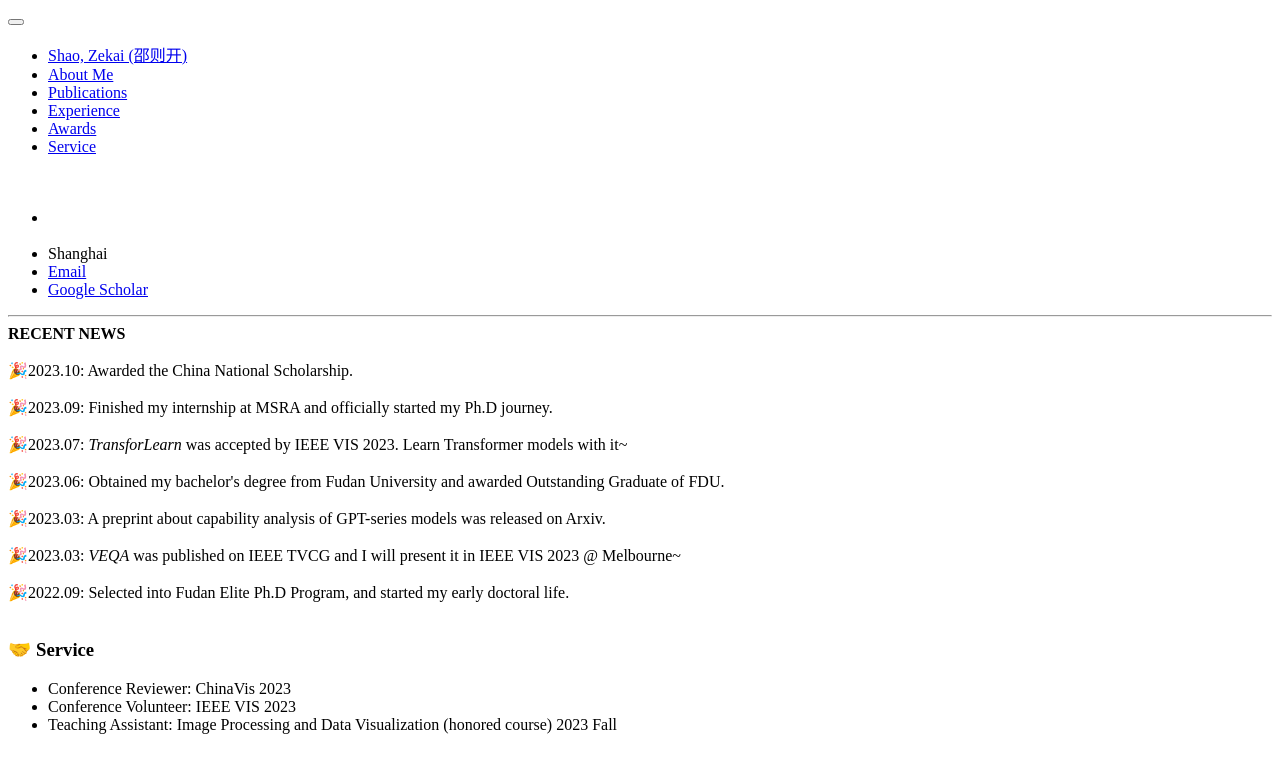
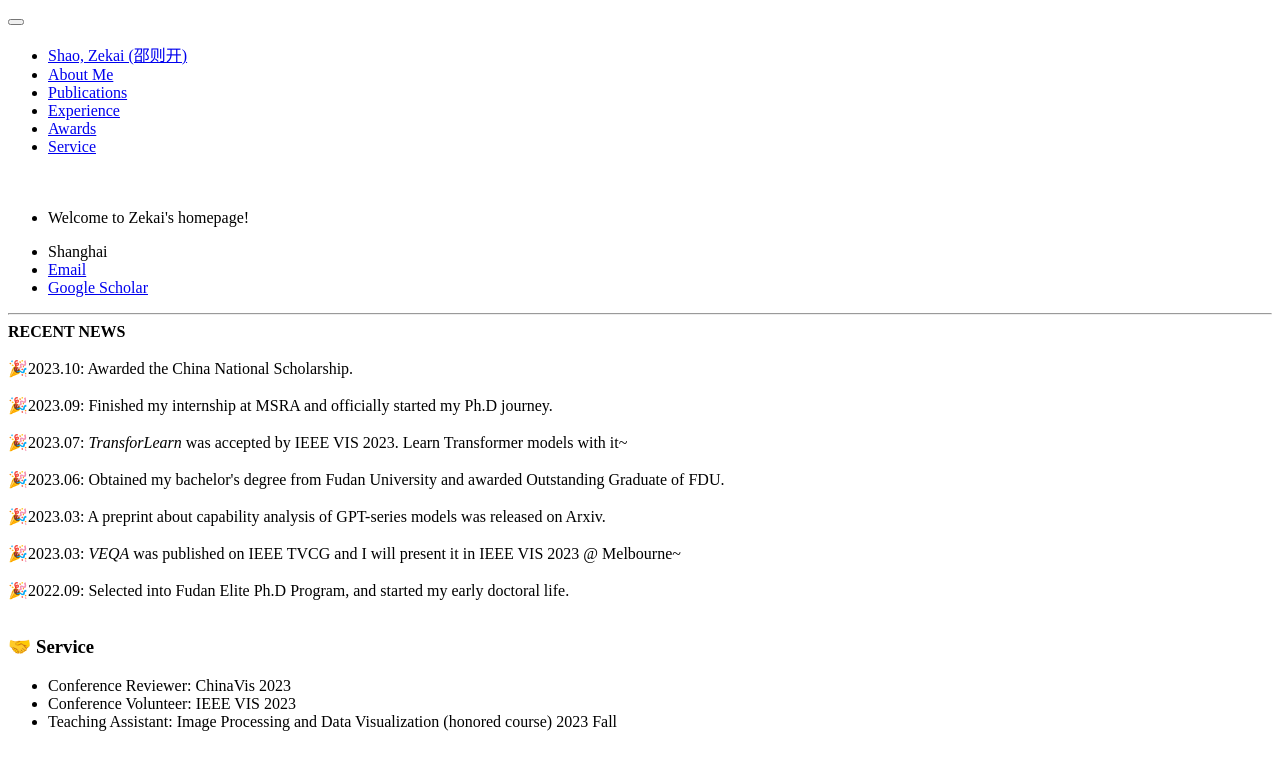
Before and after one commit to ZekaiShao25/ZekaiShao25.github.io, a Jekyll site: the page built from _pages/include/service.md, in a window 1280 px wide. Shown: the top 773 px of the page. Built offline with Jekyll 4.4.1, drawn with Linux system fonts in a browser that asks for light colours; our own code applies the rules of GitHub Pages for plain Markdown files.

```diff
--- a/_config.yml
+++ b/_config.yml
@@ -6,8 +6,8 @@
 # `jekyll serve`. If you change this file, please restart the server process.
 
 # Site Settings
-title                    : "Welcome to Zekai's personal page!"
-description              : ""
+title                    : "Zekai Shao | Fudan University"
+description              : "Welcome to Zekai's homepage!"
 repository               : "ZekaiShao25.github.io"
 google_scholar_stats_use_cdn : false
 
```
